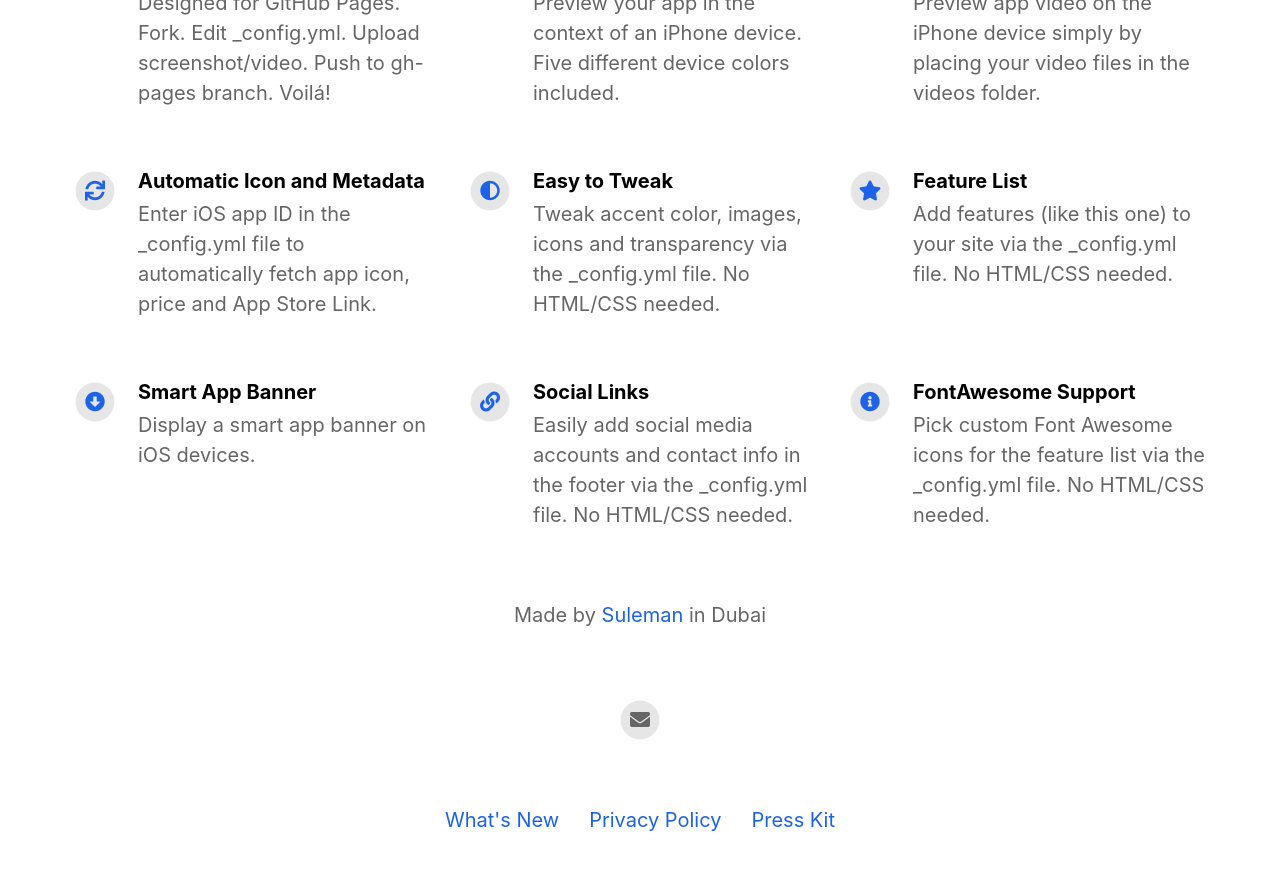
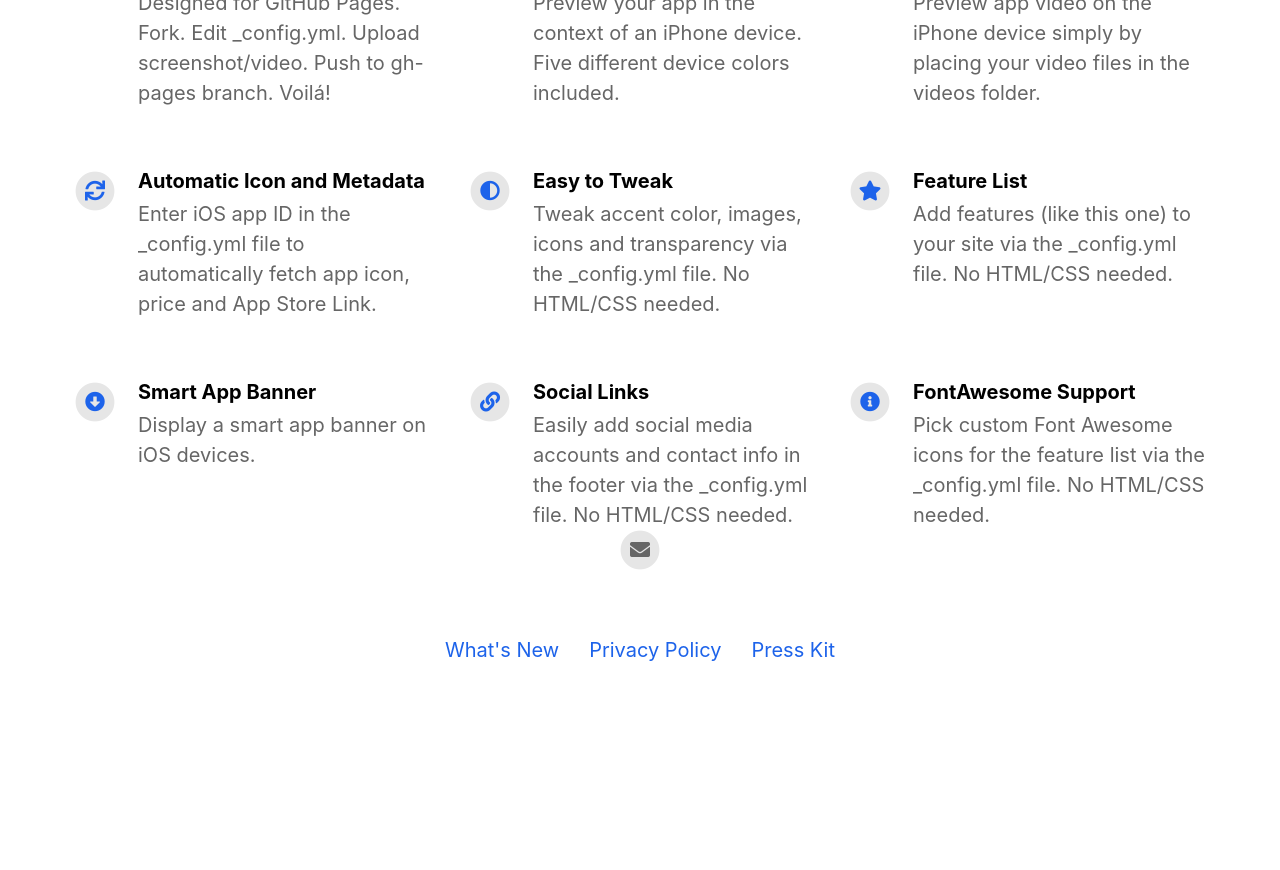
Before and after one commit to emilbaehr/automatic-app-landing-page, a Jekyll site: the page built from index.html, in a window 1280 px wide and 900 px high, scrolled down 1124 px. Shown: the top 870 px of the window. Built offline with Jekyll 4.4.1, drawn with Linux system fonts in a browser that asks for light colours; nearby versions of some CDN libraries; after the commit the page ends 1854 px from its top, so only the background shows below that.

Commit message:
Update footer.html

```diff
--- a/_includes/footer.html
+++ b/_includes/footer.html
@@ -1,5 +1,5 @@
 <footer>
-	<p class="footerText">Made by {% if site.your_link %}<a href="{{ site.your_link }}">{% endif %}{{ site.your_name }}{% if site.your_link %}</a>{% endif %}{% if site.your_city %} in {{ site.your_city }}{% endif %}</p>
+
 	<div class="footerIcons">
 
 		{% if site.facebook_username %}
```
